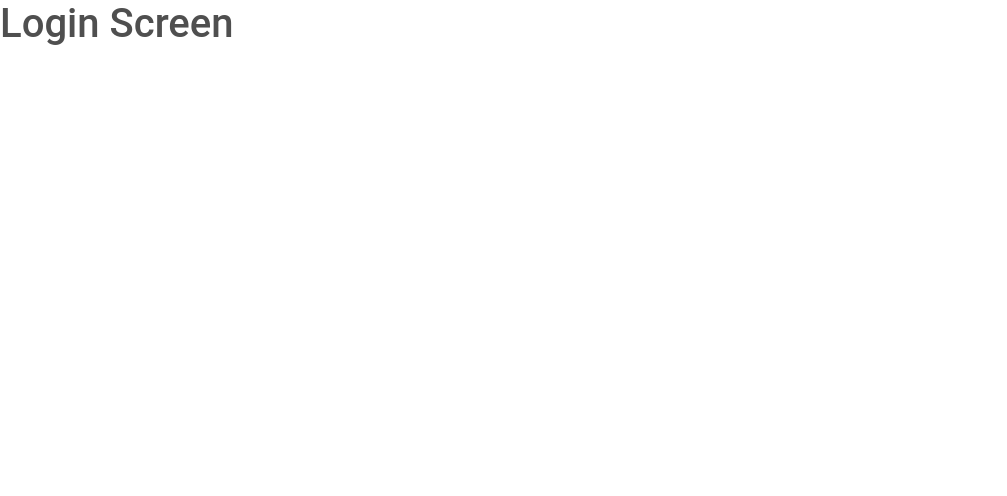
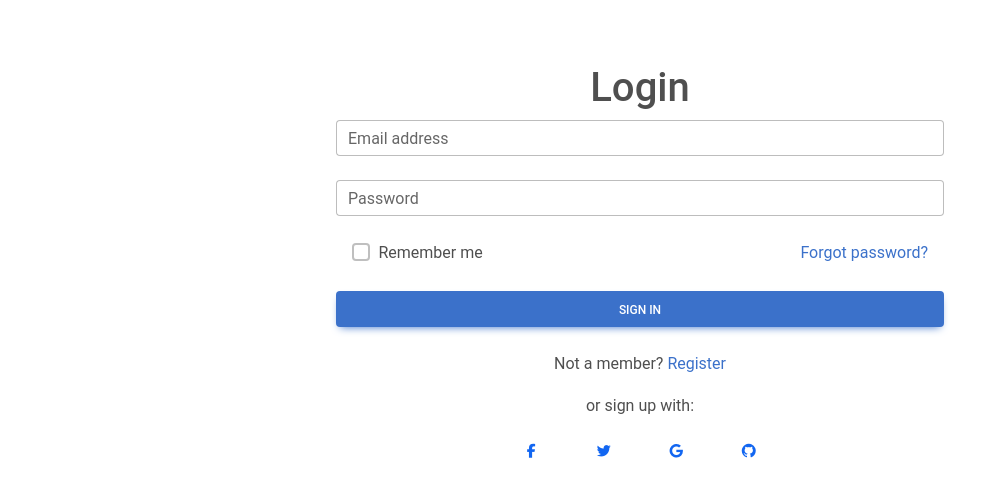
Before and after one commit to AzizullahCodes/SMIT_Batch_18, a React (Vite) app in the folder React JS/learning-react/: page /login in a window 1280 px wide. Shown: the top 496 px of the page, without its empty margins (0-1007 px from the left). Built offline with nearby package versions, Linux system fonts and the light colour scheme.

Commit message:
Authentication in react done

```diff
--- a/React JS/learning-react/src/App.jsx
+++ b/React JS/learning-react/src/App.jsx
@@ -1,14 +1,12 @@
 import React, { useEffect, useState } from 'react';
 import { BrowserRouter } from "react-router";
 import AppRoutes from './utils/routes';
-import Navbar from './components/navbar/navbar';
 import { publicRoutesData, privateRoutesData } from './utils/all-routes';
 
 const App = () => {
 
   return (
     <BrowserRouter>
-      {/* <Navbar /> */}
       <AppRoutes />
     </BrowserRouter>
   );
--- a/React JS/learning-react/src/pages/login/login.jsx
+++ b/React JS/learning-react/src/pages/login/login.jsx
@@ -1,11 +1,122 @@
-import React from 'react';
+import React, { useEffect, useState } from 'react';
+import {
+  MDBContainer,
+  MDBInput,
+  MDBCheckbox,
+  MDBBtn,
+  MDBIcon
+}
+  from 'mdb-react-ui-kit';
+import { useNavigate } from 'react-router';
+import { privateRoutesData, publicRoutesData } from '../../utils/all-routes';
 
 const Login = () => {
+
+  const [formStates, setFormStates] = useState({
+    loader: false,
+    email: "",
+    password: ''
+  });
+  const navigate = useNavigate();
+
+  const submitForm = () => {
+    // Enable loader...!
+    setFormStates({
+      ...formStates,
+      loader: true
+    });
+
+    console.log("You have logged in successfully!");
+
+    localStorage.setItem("userAuthStatus", JSON.stringify(true));
+
+    setTimeout(() => {
+      navigate('/');
+    }, 2000);
+  }
+
+  useEffect(() => {
+const isAuthenticated = JSON.parse(localStorage.getItem('userAuthStatus'));
+    // console.log('User auth status: ', isAuthenticated);
+
+    if (isAuthenticated) navigate('/');
+
+    else if (isAuthenticated == null || !isAuthenticated) {
+      localStorage.setItem('userAuthStatus', JSON.stringify(false));
+    }
+  }, []);
+
   return (
-    <div>
-        <h1> Login Screen </h1>
-    </div>
+    <MDBContainer className="p-3 my-5 d-flex flex-column w-50">
+
+      <h1 style={{ textAlign: "center" }}> Login </h1>
+
+      <MDBInput
+        wrapperClass='mb-4'
+        label='Email address'
+        id='form1'
+        type='email'
+        value={formStates.email}
+        onChange={(e) => {
+          setFormStates({
+            ...formStates,
+            email: e.target.value
+          });
+        }}
+      />
+      <MDBInput
+        wrapperClass='mb-4'
+        label='Password'
+        id='form2'
+        type='password'
+        value={formStates.password}
+        onChange={(e) => {
+          setFormStates({
+            ...formStates,
+            password: e.target.value
+          });
+        }}
+      />
+
+      <div className="d-flex justify-content-between mx-3 mb-4">
+        <MDBCheckbox name='flexCheck' value='' id='flexCheckDefault' label='Remember me' />
+        <a href="!#">Forgot password?</a>
+      </div>
+
+      <MDBBtn
+        className="mb-4"
+        onClick={submitForm}
+        disabled={formStates.loader}
+      >
+        Sign in
+      </MDBBtn>
+
+      <div className="text-center">
+        <p>Not a member? <a href="#!">Register</a></p>
+        <p>or sign up with:</p>
+
+        <div className='d-flex justify-content-between mx-auto' style={{ width: '40%' }}>
+          <MDBBtn tag='a' color='none' className='m-1' style={{ color: '#1266f1' }}>
+            <MDBIcon fab icon='facebook-f' size="sm" />
+          </MDBBtn>
+
+          <MDBBtn tag='a' color='none' className='m-1' style={{ color: '#1266f1' }}>
+            <MDBIcon fab icon='twitter' size="sm" />
+          </MDBBtn>
+
+          <MDBBtn tag='a' color='none' className='m-1' style={{ color: '#1266f1' }}>
+            <MDBIcon fab icon='google' size="sm" />
+          </MDBBtn>
+
+          <MDBBtn tag='a' color='none' className='m-1' style={{ color: '#1266f1' }}>
+            <MDBIcon fab icon='github' size="sm" />
+          </MDBBtn>
+
+        </div>
+      </div>
+
+    </MDBContainer>
   );
-};
+}
 
 export default Login;
--- a/React JS/learning-react/src/pages/protected-route-com/protected-route-com.jsx
+++ b/React JS/learning-react/src/pages/protected-route-com/protected-route-com.jsx
@@ -1,11 +1,21 @@
 import React from 'react';
-import { Outlet, Navigate } from 'react-router';
+import { Outlet, Navigate, useLocation } from 'react-router';
+import Navbar from '../../components/navbar/navbar';
 
 const ProtectedRouteCom = () => {
 
+    const { pathname } = useLocation();
+    console.log('Path: ', pathname);
+
     const isAuthenticated = JSON.parse(localStorage.getItem('userAuthStatus')) || false;
+    console.log('User Auth Status: ', isAuthenticated);
 
-    return isAuthenticated ? <Outlet /> : <Navigate to={'/login'} replace />
+    return isAuthenticated ?
+        <>
+            <Navbar />
+            <Outlet />
+        </>
+        : <Navigate to={'/login'} replace />
 };
 
 export default ProtectedRouteCom;
```
